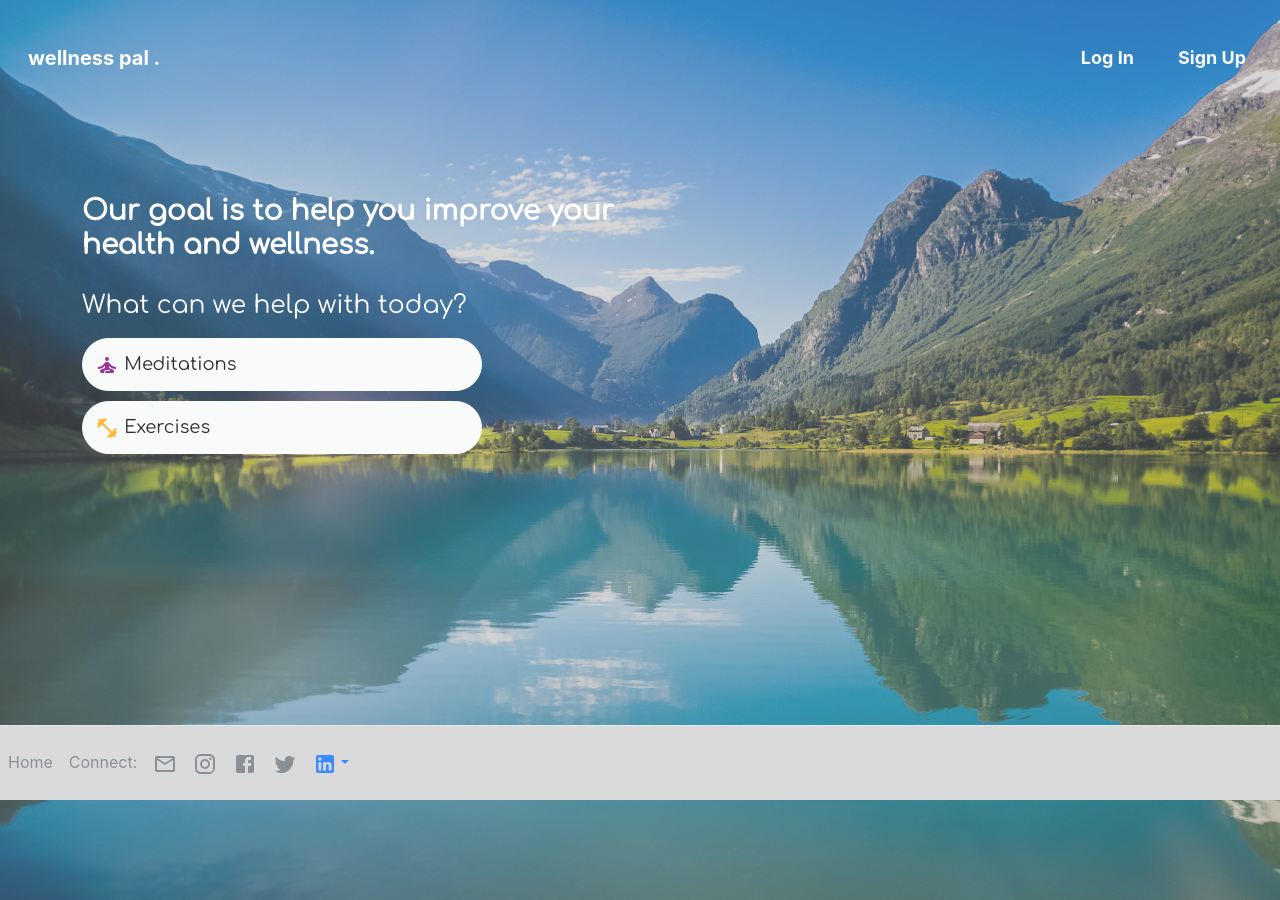
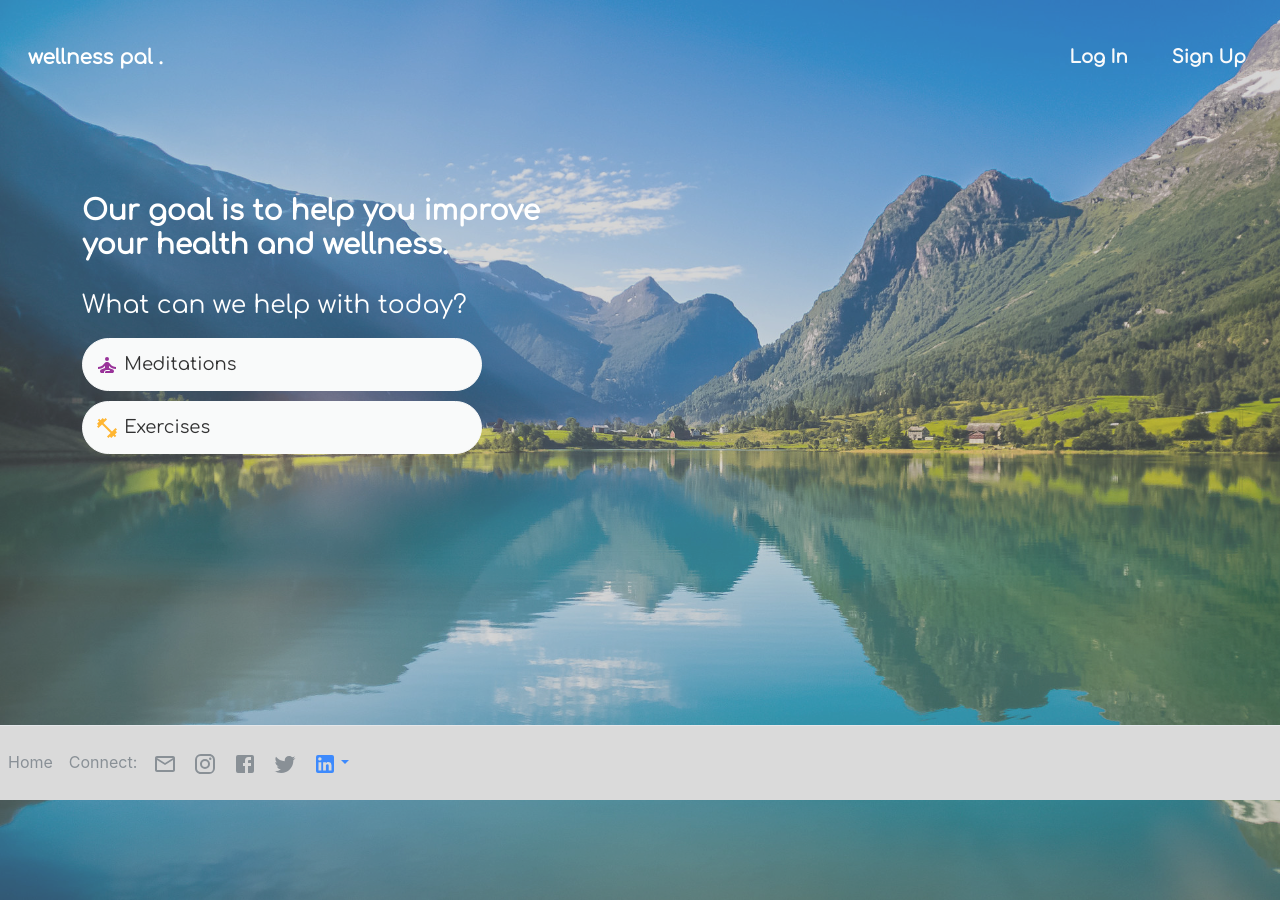
Before and after one commit to MaryMcKHU/WellnessPal, a React (Create React App) app in the folder ghi/: page / in a window 1280 px wide. Built offline with nearby package versions, Linux system fonts and the light colour scheme; no server answers.

Commit message:
Added font

```diff
--- a/ghi/src/App.js
+++ b/ghi/src/App.js
@@ -23,7 +23,7 @@ function App() {
     <BrowserRouter>
       <Nav />
       <Container className='font-link' style={{marginTop:100}}>
-        <h2 style={{color:'white', fontSize:28, paddingBottom:20, fontWeight:'bold'}}>Our goal is to help you improve your <br /> health and wellness.</h2>
+        <h2 style={{color:'white', fontSize:28, paddingBottom:20, fontWeight:'bold'}}>Our goal is to help you improve<br /> your  health and wellness.</h2>
         <h3 style={{color:'white', fontSize:25, paddingBottom:10}}>What can we help with today?</h3>
         <Button variant="light" style={{marginBottom:10, fontSize:18, width:400, textAlign:'left', borderRadius:30, padding:12}}>
           <SelfImprovementIcon style={{color:'purple'}}/> Meditations
--- a/ghi/src/Components/Login.js
+++ b/ghi/src/Components/Login.js
@@ -11,6 +11,7 @@ export default function Login() {
     <div className="login">
         <div>
         <Button
+            className="font-link"
             variant='outline-light'
             style={{fontSize:18, fontWeight:'bold', border:'none', borderRadius:30}}
             onClick={handleShow}
--- a/ghi/src/Components/Nav.js
+++ b/ghi/src/Components/Nav.js
@@ -22,7 +22,7 @@ function Nav() {
         >
           <span className="navbar-toggler-icon"></span>
         </button>
-        <NavLink className="navbar-brand font-link2" to="/" style={{fontWeight:'bolder', color:'white'}}>wellness pal .
+        <NavLink className="navbar-brand font-link" to="/" style={{fontWeight:'bolder', color:'white'}}>wellness pal .
         </NavLink>
         <div className="collapse navbar-collapse justify-content-end" id="navbarSupportedContent">
           <ul className="nav navbar-nav">
--- a/ghi/src/Components/Signup.js
+++ b/ghi/src/Components/Signup.js
@@ -11,6 +11,7 @@ export default function Signup() {
     <div className="signup">
         <div>
         <Button
+            className='font-link'
             variant='outline-light'
             style={{fontSize:18, fontWeight:'bold', border:'none', borderRadius:30}}
             onClick={handleShow}
```
